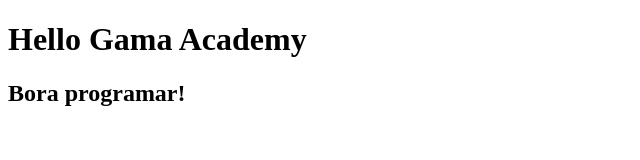
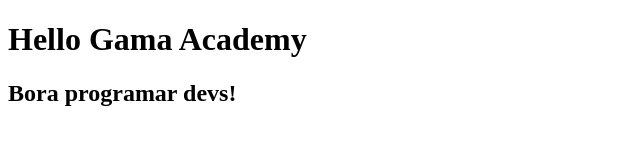
Before and after one commit to DanielRFBueno/gama-no-github, a plain HTML site: page index.html in a window 1280 px wide. Shown: the full height of the page, 0-640 px from the left. Drawn offline with Linux system fonts and the light colour scheme.

Commit message:
Adição da dobra de convite à programação.

```diff
--- a/index.html
+++ b/index.html
@@ -7,7 +7,7 @@
   </head>
   <body>
     <h1>Hello Gama Academy</h1>
-    <h2>Bora programar!</h2>
+    <h2>Bora programar devs!</h2>
     <script src="index.js"></script>
   </body>
 </html>
```
